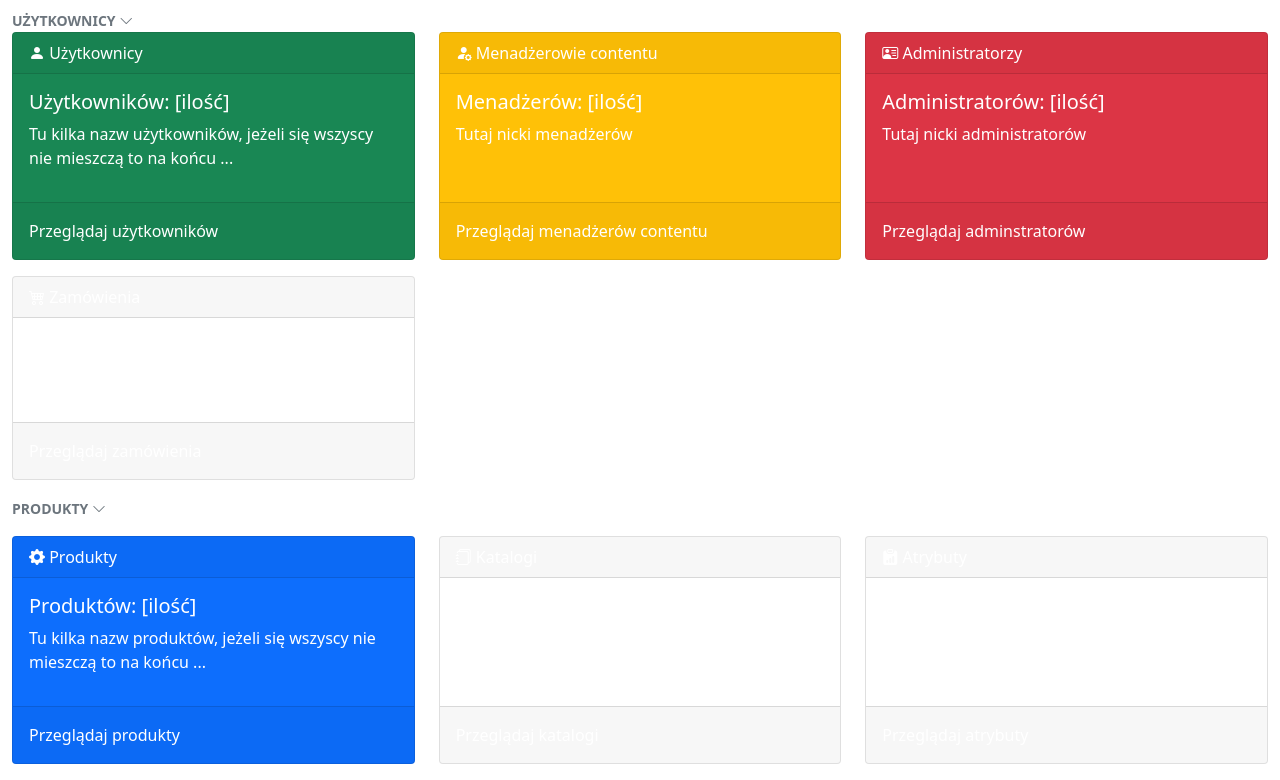
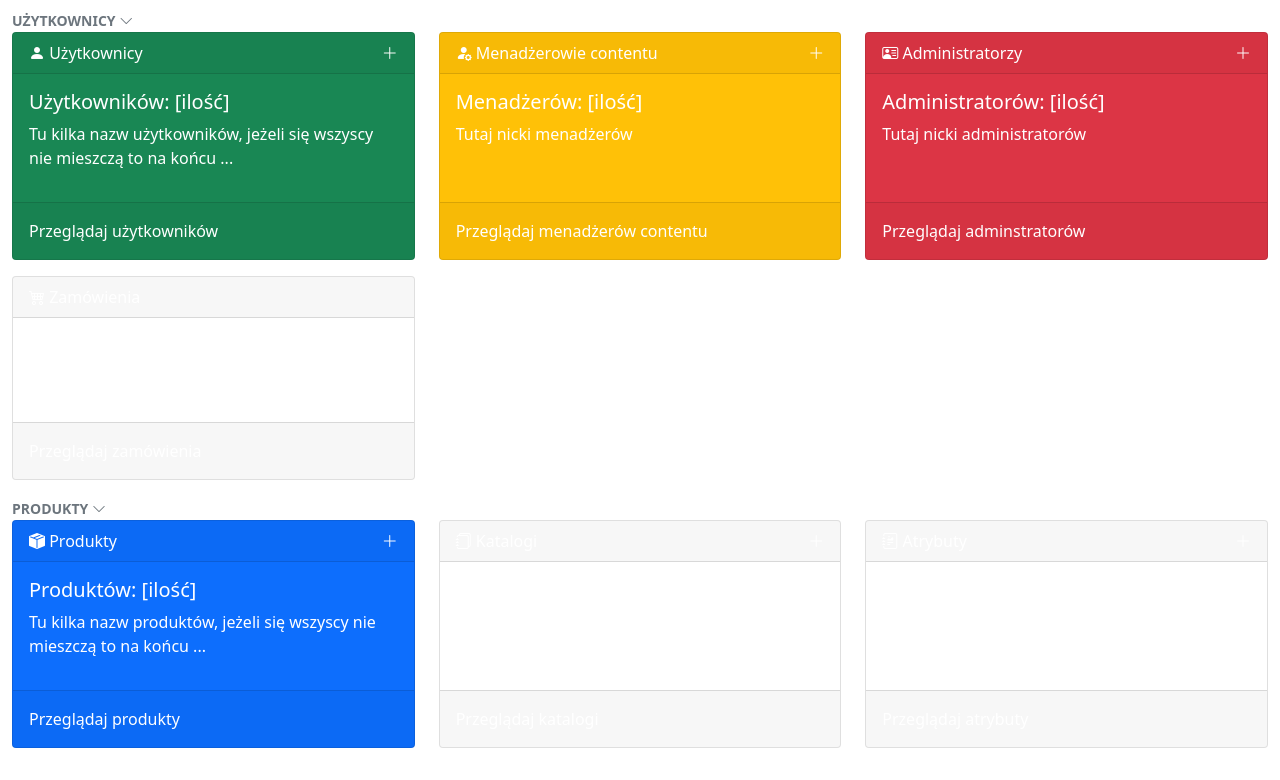
Before and after one commit to Lettulouz/SI-Bearing-App, a PHP site: page /views/admin/index.php in a window 1280 px wide. Shown: the part 56-836 px from the top of the page. After the commit the page ends 804 px from the top, so only its background shows below. Run offline with PHP 8.4, Linux system fonts and the light colour scheme; some libraries are stand-ins or nearby versions.

Commit message:
admin dashboard final

```diff
--- a/app/views/admin/adm_nav.php
+++ b/app/views/admin/adm_nav.php
@@ -52,7 +52,7 @@
     <nav class="navbar-dark">
       <ul class="navbar-nav">
         <li class="my-2"><a id="gotoadmain" class="text-muted small fw-bold text-uppercase text-decoration-none"  href=<?php echo ROOT."/admin/"?>>Strona główna</a></li>
-        <li class="my-2">
+        <li class="my-3">
           <hr class="dropdown divider">
         </li>
         <li>
@@ -67,24 +67,27 @@
           <a href="#" class="nav-link text-muted">
             Dodawanie użytkowników
           </a>
+          <hr class="divider ">
           <a href="<?php echo ROOT."/admin/list_of_content_managers"?>" id="mn_list" class="nav-link text-muted">
             Lista menedżerów contentu
           </a>
           <a href="#" class="nav-link text-muted">
            Dodawanie menedżerów contentu
           </a>
+          <hr class="divider">
           <a href="<?php echo ROOT."/admin/list_of_administrators"?>" id="ad_list" class="nav-link text-muted">
-            Lista Administratorów
+            Lista administratorów
           </a>
           <a href="#" class="nav-link text-muted">
-            Dodawanie Administratorów
+            Dodawanie administratorów
           </a>
+          <hr class="divider  ">
           <a href="<?php echo ROOT."/admin/list_of_orders"?>" id="ord_list" class="nav-link text-muted">
             Zamówienia
           </a>
          </div>
         </li>
-        <li class="my-2">
+        <li class="my-3">
           <hr class="dropdown divider">
         </li>
         <li>
@@ -100,7 +103,7 @@
             Dodaj produkty
           </a>
 
-            <hr class="divider">
+            <hr class="divider  ">
 
           <a href="#" class="nav-link text-muted">
             Lista katalogów
@@ -109,7 +112,7 @@
             Dodaj katalog
           </a>
 
-            <hr class="divider">
+            <hr class="divider ">
 
           <a href="<?php echo ROOT."/admin/list_of_attributes"?>" id="attr_list" class="nav-link text-muted">
             Lista atrybutów
--- a/app/views/admin/index.php
+++ b/app/views/admin/index.php
@@ -11,10 +11,13 @@ include 'adm_nav.php';
         <div class="row">
             <div class="col-12 col-sm-6 col-xl-4 mb-3">
                     <div class="card text-white bg-success mb-3 h-100" >
-                        <div class="card-header"><i class="bi bi-person-fill"></i>&nbspUżytkownicy</div>
+                        <div class="card-header"><i class="bi bi-person-fill"></i>&nbspUżytkownicy
+                            <a style='float:right;' class="text-white" href="#" ><i class="bi bi-plus-lg"></i></a>
+                        </div>
                         <div class="card-body">
                             <h5 class="card-title">Użytkowników: [ilość]</h5>
-                            <p class="card-text">Tu kilka nazw użytkowników, jeżeli się wszyscy nie mieszczą to na końcu ...</p>
+                            <p class="card-text mb-0">Tu kilka nazw użytkowników, jeżeli się wszyscy nie mieszczą to na końcu ...</p>
+
                         </div>
                         <a href=<?php echo ROOT."/admin/list_of_users"?> id="orders_lists" class="nav-link text-white p-0">
                     <div class="card-footer p-3">
@@ -25,7 +28,9 @@ include 'adm_nav.php';
         </div>
         <div class="col-12 col-sm-6 col-xl-4 mb-3">
             <div class="card text-white bg-warning mb-3 h-100" >
-                <div class="card-header"><i class="bi bi-person-fill-gear"></i>&nbspMenadżerowie contentu</div>
+                <div class="card-header"><i class="bi bi-person-fill-gear"></i>&nbspMenadżerowie contentu
+                    <a style='float:right;' class="text-white" href="#" ><i class="bi bi-plus-lg"></i></a>
+                </div>
                 <div class="card-body">
                     <h5 class="card-title">Menadżerów: [ilość]</h5>
                     <p class="card-text">Tutaj nicki menadżerów</p>
@@ -39,7 +44,9 @@ include 'adm_nav.php';
         </div>
         <div class="col-12 col-sm-6 col-xl-4 mb-3">
             <div class="card text-white bg-danger mb-3 h-100" >
-                <div class="card-header"><i class="bi bi-person-vcard"></i>&nbspAdministratorzy</div>
+                <div class="card-header"><i class="bi bi-person-vcard"></i>&nbspAdministratorzy
+                    <a style='float:right;' class="text-white" href="#" ><i class="bi bi-plus-lg"></i></a>
+                </div>
                 <div class="card-body">
                     <h5 class="card-title">Administratorów: [ilość]</h5>
                     <p class="card-text">Tutaj nicki administratorów</p>
@@ -70,7 +77,7 @@ include 'adm_nav.php';
 </div>
 </div>
     <!-- Second row on xl -->
-    <p><a class="text-muted small fw-bold text-uppercase text-decoration-none dash-list"
+    <p class="mb-0"><a class="text-muted small fw-bold text-uppercase text-decoration-none dash-list"
             data-bs-toggle="collapse" href="#dashcollapse2" role="button" aria-expanded="true" aria-controls="dashcollapse2">Produkty
         <span class="bi bi-chevron-down right-icon ms-auto"></span>
     </a></p>
@@ -78,7 +85,9 @@ include 'adm_nav.php';
             <div class="row">
                 <div class="col-12 col-sm-6 col-xl-4 mb-3">
                     <div class="card text-white bg-primary mb-3 h-100" >
-                        <div class="card-header"><i class="bi bi-gear-fill"></i></i>&nbspProdukty</div>
+                        <div class="card-header"><i class="bi bi-box-seam-fill"></i>&nbspProdukty
+                            <a style='float:right;' class="text-white" href="#" ><i class="bi bi-plus-lg"></i></a>
+                        </div>
                         <div class="card-body">
                             <h5 class="card-title">Produktów: [ilość]</h5>
                             <p class="card-text">Tu kilka nazw produktów, jeżeli się wszyscy nie mieszczą to na końcu ...</p>
@@ -92,7 +101,9 @@ include 'adm_nav.php';
         </div>
         <div class="col-12 col-sm-6 col-xl-4 mb-3">
             <div class="card text-white bg-custom-3 mb-3 h-100" >
-                <div class="card-header"><i class="bi bi-journals"></i>&nbspKatalogi</div>
+                <div class="card-header"><i class="bi bi-journals"></i>&nbspKatalogi
+                    <a style='float:right;' class="text-white" href="#" ><i class="bi bi-plus-lg"></i></a>
+                </div>
                 <div class="card-body">
                     <h5 class="card-title">Katalogów: [ilość]</h5>
                     <p class="card-text">Tutaj kilka nazw katalogów, jeżeli się wszystkie nie mieszczą to na końcu ...</p>
@@ -106,7 +117,9 @@ include 'adm_nav.php';
         </div>
         <div class="col-12 col-sm-6 col-xl-4 mb-3">
             <div class="card text-white bg-custom-1 mb-3 h-100" >
-                <div class="card-header"><i class="bi bi-clipboard-data-fill"></i>&nbspAtrybuty</div>
+                <div class="card-header"><i class="bi bi-journal-richtext"></i>&nbspAtrybuty
+                    <a style='float:right;' class="text-white" href="#" ><i class="bi bi-plus-lg"></i></a>
+                </div>
                 <div class="card-body">
                     <h5 class="card-title">Atrybutów: [ilość]</h5>
                     <p class="card-text">Tutaj kilka nazw atrybutów, jeżeli się wszystkie nie mieszczą to na końcu ...</p>
@@ -123,6 +136,11 @@ include 'adm_nav.php';
     </div>
 </div>
 
+
+
+
+
+
 <script>
     document.getElementById('gotoadmain').setAttribute( 'style', 'color:white !important' );
 </script>
```
